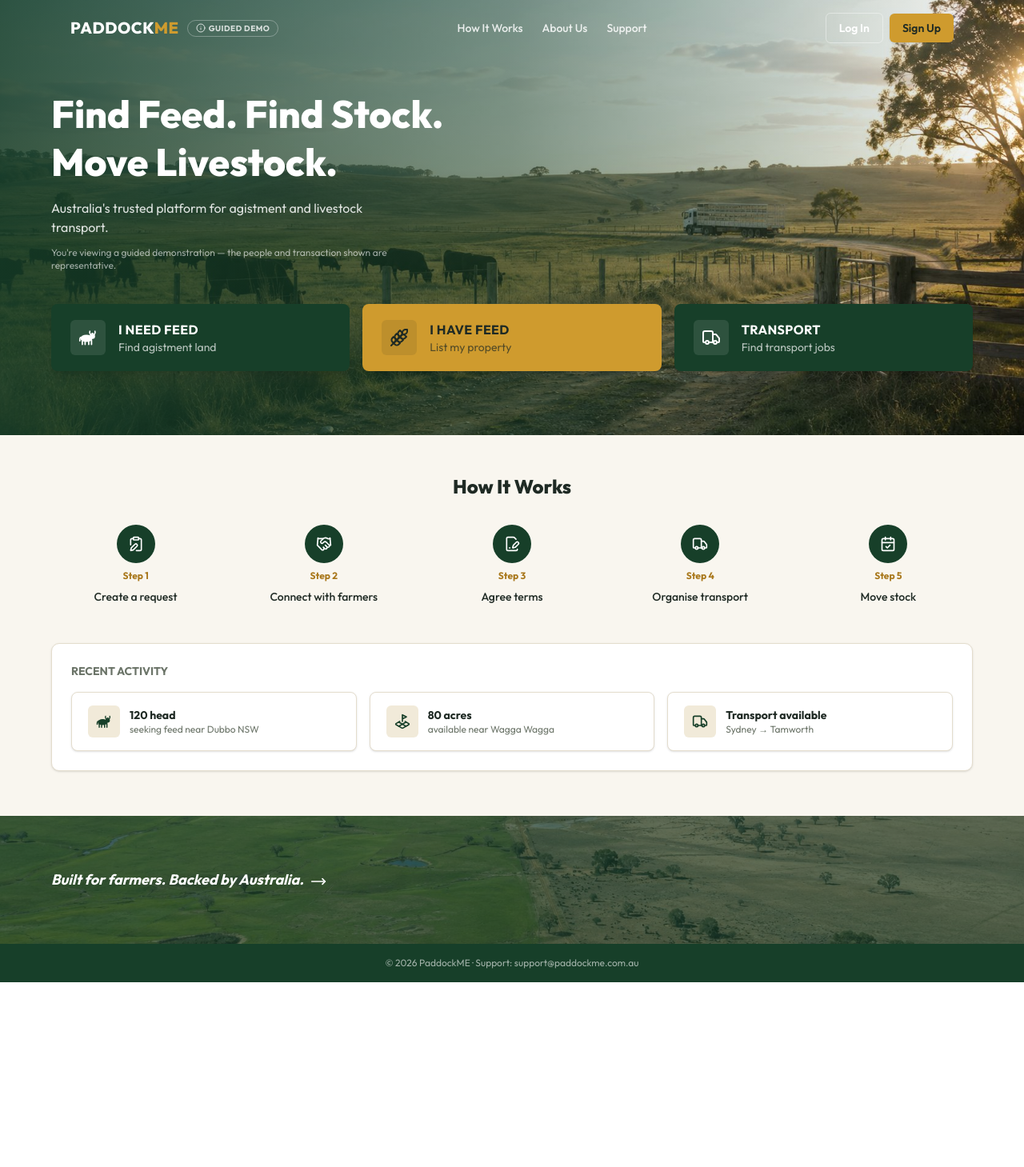
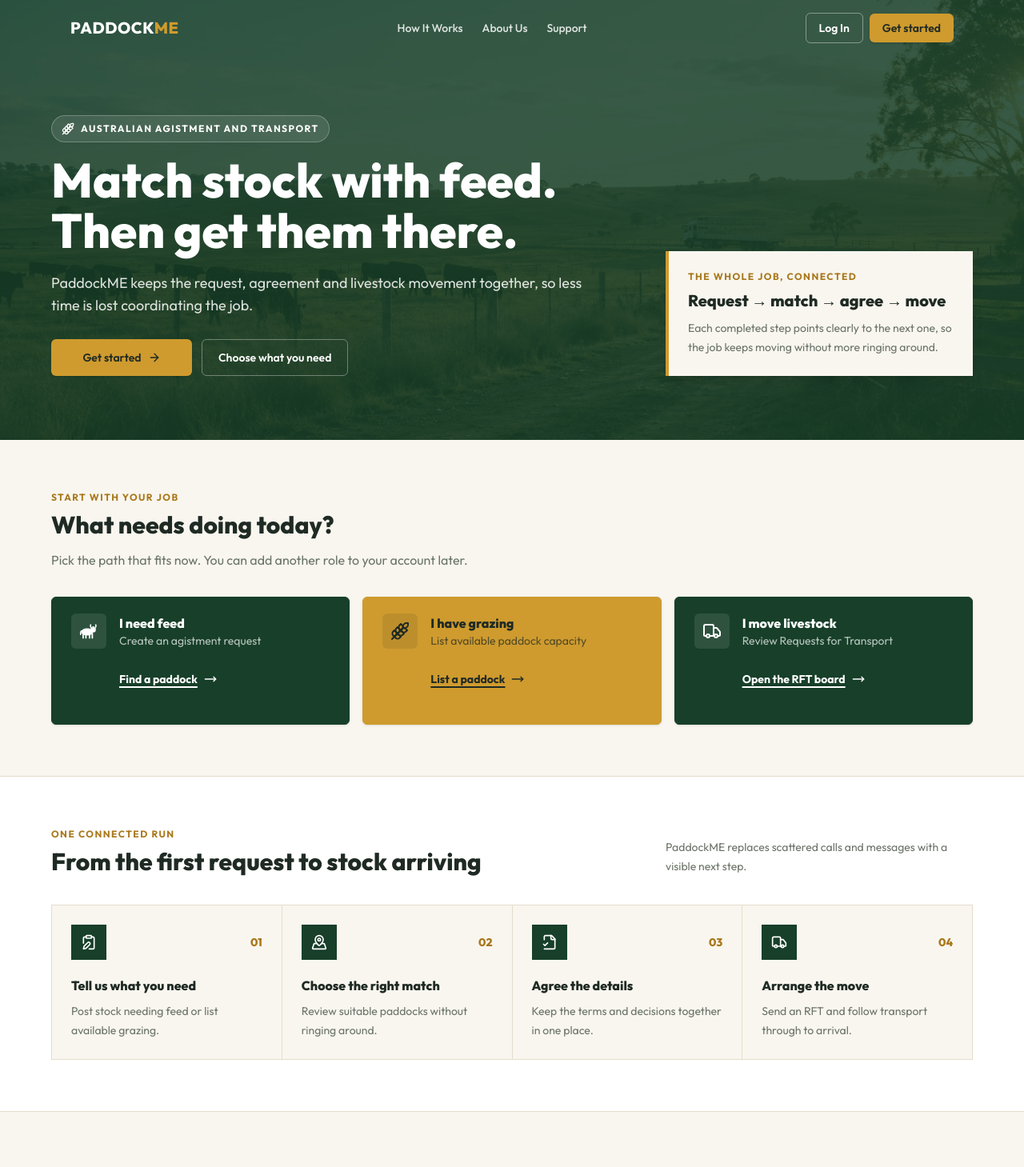
Before and after one commit to jwcoleman87-collab/paddockme, a Next.js app: page / in a window 1280 px wide. Shown: the top 1459 px of the page at 80% size. Before the commit the page ends 1228 px from the top, so only its background shows below. Built offline with nearby package versions, Linux system fonts and the light colour scheme.

Commit message:
Modernise product entry experience

```diff
--- a/src/app/PaddockHomepage.tsx
+++ b/src/app/PaddockHomepage.tsx
@@ -1,146 +1,225 @@
 import {
+  ArrowRight,
+  CheckCircle2,
+  ClipboardPen,
+  FileCheck2,
+  LandPlot,
+  MapPinned,
+  ShieldCheck,
+  Truck,
   Wheat,
-  Truck,
-  ClipboardPen,
-  Handshake,
-  FileSignature,
-  CalendarCheck,
-  MoveRight,
-  LandPlot,
 } from "lucide-react";
 import { CattleIcon } from "@/components/paddockme/AnimalIcons";
 import { PrimaryNav } from "@/components/paddockme/PmNav";
-import { RoleChoiceCard, RecentActivityCard } from "@/components/paddockme/PmCards";
+import { RoleChoiceCard } from "@/components/paddockme/PmCards";
+import { PmButton } from "@/components/paddockme/PmButton";
 import { paddockmeImages } from "@/lib/paddockmeImages";
-import { demoRecentActivity } from "@/lib/paddockmeDemoData";
 
-const howItWorks = [
-  { n: 1, label: "Create a request", icon: ClipboardPen },
-  { n: 2, label: "Connect with farmers", icon: Handshake },
-  { n: 3, label: "Agree terms", icon: FileSignature },
-  { n: 4, label: "Organise transport", icon: Truck },
-  { n: 5, label: "Move stock", icon: CalendarCheck },
+const journey = [
+  {
+    label: "Tell us what you need",
+    detail: "Post stock needing feed or list available grazing.",
+    icon: ClipboardPen,
+  },
+  {
+    label: "Choose the right match",
+    detail: "Review suitable paddocks without ringing around.",
+    icon: MapPinned,
+  },
+  {
+    label: "Agree the details",
+    detail: "Keep the terms and decisions together in one place.",
+    icon: FileCheck2,
+  },
+  {
+    label: "Arrange the move",
+    detail: "Send an RFT and follow transport through to arrival.",
+    icon: Truck,
+  },
 ];
 
-const activityIcons: Record<string, React.ReactNode> = {
-  cattle: <CattleIcon className="h-5 w-5" />,
-  land: <LandPlot className="h-5 w-5" aria-hidden />,
-  truck: <Truck className="h-5 w-5" aria-hidden />,
-};
+const assurances = [
+  {
+    title: "Built around the job",
+    detail: "One clear next action, from finding feed through to the move.",
+    icon: CheckCircle2,
+  },
+  {
+    title: "Your details stay controlled",
+    detail: "Private agreement information is kept between the right parties.",
+    icon: ShieldCheck,
+  },
+  {
+    title: "Made for rural conditions",
+    detail: "Large controls, plain language and honest connection states.",
+    icon: LandPlot,
+  },
+];
 
-/** Screen 1 — Homepage. Three obvious paths: Need Feed / Have Feed / Transport. */
+/** Public entry point: understand the product, choose a job, take one action. */
 export function PaddockHomepage() {
   return (
-    <div className="min-h-screen bg-pm-cream-50">
-      <div className="relative">
+    <div className="min-h-screen bg-pm-cream-50 text-pm-charcoal">
+      <div className="relative overflow-hidden bg-pm-green-900">
         <PrimaryNav />
-        {/* Hero */}
-        <section
-          className="relative flex min-h-[520px] flex-col justify-center bg-pm-green-900 bg-cover bg-center px-4 pb-20 pt-28 sm:px-6"
+        <section className="relative px-4 pb-12 pt-28 sm:px-6 sm:pb-16 lg:pb-20 lg:pt-36">
+          <div
+            className="absolute inset-0 bg-cover bg-[center_42%] opacity-40"
             style={{ backgroundImage: `url(${paddockmeImages.homepageHero})` }}
-        >
-          <div
-            className="absolute inset-0 bg-gradient-to-r from-pm-green-900/85 via-pm-green-900/55 to-transparent"
             aria-hidden
           />
-          <div className="relative mx-auto w-full max-w-6xl">
-            <h1 className="max-w-xl text-4xl font-extrabold leading-tight text-white sm:text-5xl">
-              Find Feed. Find Stock. Move Livestock.
+          <div className="absolute inset-0 bg-pm-green-900/65" aria-hidden />
+
+          <div className="relative mx-auto grid w-full max-w-6xl gap-10 lg:grid-cols-[minmax(0,1fr)_24rem] lg:items-end">
+            <div>
+              <p className="mb-4 inline-flex items-center gap-2 rounded-full border border-white/25 bg-white/10 px-3 py-2 text-xs font-bold uppercase tracking-[0.12em] text-white">
+                <Wheat className="h-4 w-4" aria-hidden />
+                Australian agistment and transport
+              </p>
+              <h1 className="max-w-3xl text-4xl font-extrabold leading-[1.05] text-white sm:text-5xl lg:text-6xl">
+                Match stock with feed. Then get them there.
               </h1>
-            <p className="mt-4 max-w-md text-base text-white/85">
-              Australia&apos;s trusted platform for agistment and livestock
-              transport.
+              <p className="mt-5 max-w-2xl text-base leading-7 text-white/85 sm:text-lg">
+                PaddockME keeps the request, agreement and livestock movement
+                together, so less time is lost coordinating the job.
               </p>
-            <p className="mt-3 max-w-md text-xs text-white/60">
-              You&apos;re viewing a guided demonstration — the people and
-              transaction shown are representative.
+              <div className="mt-7 flex flex-col gap-3 sm:flex-row">
+                <PmButton href="/sign-up" variant="accent" className="sm:min-w-44">
+                  Get started
+                  <ArrowRight className="h-4 w-4" aria-hidden />
+                </PmButton>
+                <PmButton
+                  href="#choose-your-path"
+                  variant="ghost"
+                  className="border border-white/35 text-white hover:bg-white/10 sm:min-w-44"
+                >
+                  Choose what you need
+                </PmButton>
+              </div>
+            </div>
+
+            <aside className="border-l-4 border-pm-gold-500 bg-pm-cream-50 p-5 shadow-lg sm:p-6">
+              <p className="text-xs font-bold uppercase tracking-[0.12em] text-pm-gold-600">
+                The whole job, connected
               </p>
-            <div className="mt-10 flex flex-col gap-4 lg:flex-row">
+              <p className="mt-2 text-xl font-extrabold text-pm-charcoal">
+                Request → match → agree → move
+              </p>
+              <p className="mt-2 text-sm leading-6 text-pm-muted">
+                Each completed step points clearly to the next one, so the job keeps moving without more ringing around.
+              </p>
+            </aside>
+          </div>
+        </section>
+      </div>
+
+      <main>
+        <section id="choose-your-path" className="scroll-mt-6 px-4 py-12 sm:px-6 lg:py-16">
+          <div className="mx-auto max-w-6xl">
+            <div className="max-w-2xl">
+              <p className="text-xs font-bold uppercase tracking-[0.12em] text-pm-gold-600">
+                Start with your job
+              </p>
+              <h2 className="mt-2 text-2xl font-extrabold sm:text-3xl">
+                What needs doing today?
+              </h2>
+              <p className="mt-3 leading-7 text-pm-muted">
+                Pick the path that fits now. You can add another role to your account later.
+              </p>
+            </div>
+
+            <div className="mt-8 grid gap-4 lg:grid-cols-3">
               <RoleChoiceCard
-                href="/requests/new"
+                href="/request/new"
                 icon={<CattleIcon className="h-6 w-6" />}
-                title="I Need Feed"
-                subtitle="Find agistment land"
+                title="I need feed"
+                subtitle="Create an agistment request"
+                actionLabel="Find a paddock"
               />
               <RoleChoiceCard
-                href="/landowner/requests/1023"
+                href="/listings/new"
                 icon={<Wheat className="h-6 w-6" aria-hidden />}
-                title="I Have Feed"
-                subtitle="List my property"
+                title="I have grazing"
+                subtitle="List available paddock capacity"
+                actionLabel="List a paddock"
                 accent
               />
               <RoleChoiceCard
-                href="/transport/demo"
+                href="/transport/jobs"
                 icon={<Truck className="h-6 w-6" aria-hidden />}
-                title="Transport"
-                subtitle="Find transport jobs"
+                title="I move livestock"
+                subtitle="Review Requests for Transport"
+                actionLabel="Open the RFT board"
               />
             </div>
           </div>
         </section>
+
+        <section id="how-it-works" className="border-y border-pm-border bg-white px-4 py-12 sm:px-6 lg:py-16">
+          <div className="mx-auto max-w-6xl">
+            <div className="flex flex-col justify-between gap-4 sm:flex-row sm:items-end">
+              <div className="max-w-2xl">
+                <p className="text-xs font-bold uppercase tracking-[0.12em] text-pm-gold-600">
+                  One connected run
+                </p>
+                <h2 className="mt-2 text-2xl font-extrabold sm:text-3xl">
+                  From the first request to stock arriving
+                </h2>
+              </div>
+              <p className="max-w-sm text-sm leading-6 text-pm-muted">
+                PaddockME replaces scattered calls and messages with a visible next step.
+              </p>
             </div>
 
-      {/* How it works */}
-      <section id="how-it-works" className="px-4 py-12 sm:px-6">
-        <div className="mx-auto max-w-6xl">
-          <h2 className="text-center text-2xl font-extrabold text-pm-charcoal">
-            How It Works
-          </h2>
-          <ol className="mt-8 grid grid-cols-2 gap-6 sm:grid-cols-3 lg:grid-cols-5">
-            {howItWorks.map(({ n, label, icon: Icon }) => (
-              <li key={n} className="flex flex-col items-center gap-2 text-center">
-                <span className="flex h-12 w-12 items-center justify-center rounded-full bg-pm-green-900 text-white">
+            <ol className="mt-9 grid gap-px overflow-hidden border border-pm-border bg-pm-border sm:grid-cols-2 lg:grid-cols-4">
+              {journey.map(({ label, detail, icon: Icon }, index) => (
+                <li key={label} className="bg-pm-cream-50 p-5 sm:p-6">
+                  <div className="flex items-center justify-between">
+                    <span className="flex h-11 w-11 items-center justify-center bg-pm-green-900 text-white">
                       <Icon className="h-5 w-5" aria-hidden />
                     </span>
-                <span className="text-xs font-bold text-pm-gold-600">
-                  Step {n}
+                    <span className="text-sm font-extrabold text-pm-gold-600">
+                      0{index + 1}
                     </span>
-                <span className="text-sm font-medium text-pm-charcoal">
-                  {label}
-                </span>
+                  </div>
+                  <h3 className="mt-5 font-extrabold">{label}</h3>
+                  <p className="mt-2 text-sm leading-6 text-pm-muted">{detail}</p>
                 </li>
               ))}
             </ol>
           </div>
         </section>
 
-      {/* Recent activity */}
-      <section className="px-4 pb-14 sm:px-6">
-        <div className="mx-auto max-w-6xl rounded-2xl border border-pm-border bg-white p-6 shadow-sm">
-          <h2 className="text-sm font-bold uppercase tracking-wider text-pm-muted">
-            Recent Activity
+        <section id="about" className="px-4 py-12 sm:px-6 lg:py-16">
+          <div className="mx-auto max-w-6xl">
+            <h2 className="max-w-2xl text-2xl font-extrabold sm:text-3xl">
+              Calm on screen. Clear in the paddock.
             </h2>
-          <div className="mt-4 grid gap-4 sm:grid-cols-3">
-            {demoRecentActivity.map((a) => (
-              <RecentActivityCard
-                key={a.headline}
-                icon={activityIcons[a.icon]}
-                headline={a.headline}
-                detail={a.detail}
-              />
+            <div className="mt-8 grid gap-4 md:grid-cols-3">
+              {assurances.map(({ title, detail, icon: Icon }) => (
+                <article key={title} className="border border-pm-border bg-white p-5 shadow-sm">
+                  <Icon className="h-6 w-6 text-pm-green-900" aria-hidden />
+                  <h3 className="mt-4 font-extrabold">{title}</h3>
+                  <p className="mt-2 text-sm leading-6 text-pm-muted">{detail}</p>
+                </article>
               ))}
             </div>
           </div>
         </section>
+      </main>
 
-      {/* Footer banner */}
-      <footer className="relative" id="about">
-        <div
-          className="relative flex min-h-[160px] items-center bg-cover bg-center px-4 sm:px-6"
-          style={{ backgroundImage: `url(${paddockmeImages.footerFarmBanner})` }}
-        >
-          <div className="absolute inset-0 bg-pm-green-900/60" aria-hidden />
-          <p className="relative mx-auto w-full max-w-6xl text-lg font-bold italic text-white">
-            Built for farmers. Backed by Australia.
-            <MoveRight className="ml-2 inline h-5 w-5" aria-hidden />
-          </p>
+      <footer id="support" className="border-t border-white/10 bg-pm-green-900 px-4 py-8 text-white sm:px-6">
+        <div className="mx-auto flex max-w-6xl flex-col gap-5 sm:flex-row sm:items-center sm:justify-between">
+          <div>
+            <p className="text-lg font-extrabold">PaddockME</p>
+            <p className="mt-1 text-sm text-white/65">Built for Australian farmers and carriers.</p>
           </div>
-        <div
-          className="bg-pm-green-900 px-4 py-4 text-center text-xs text-white/60 sm:px-6"
-          id="support"
-        >
-          © {new Date().getFullYear()} PaddockME · Support:
+          <div className="text-sm text-white/70 sm:text-right">
+            <a className="min-h-11 py-3 underline underline-offset-4" href="mailto:support@paddockme.com.au">
               support@paddockme.com.au
+            </a>
+            <p>© {new Date().getFullYear()} PaddockME</p>
+          </div>
         </div>
       </footer>
     </div>
--- a/src/app/globals.css
+++ b/src/app/globals.css
@@ -78,6 +78,24 @@
     linear-gradient(180deg, rgba(255, 254, 250, 0.94), rgba(246, 247, 242, 0.96)),
     repeating-linear-gradient(90deg, rgba(23, 63, 41, 0.035) 0, rgba(23, 63, 41, 0.035) 1px, transparent 1px, transparent 96px);
   color: #1f2a24;
+}
+
+html {
+  scroll-behavior: smooth;
+}
+
+@media (prefers-reduced-motion: reduce) {
+  html {
+    scroll-behavior: auto;
+  }
+
+  *,
+  *::before,
+  *::after {
+    animation-duration: 0.01ms !important;
+    animation-iteration-count: 1 !important;
+    transition-duration: 0.01ms !important;
+  }
 }
 
 .font-display {
--- a/src/components/paddockme/PmCards.tsx
+++ b/src/components/paddockme/PmCards.tsx
@@ -77,10 +77,10 @@
     <Link
       href={href}
       className={cn(
-        "group flex flex-1 items-center gap-4 rounded-xl px-6 py-5 shadow-lg transition-transform hover:-translate-y-0.5",
+        "group flex min-h-40 flex-1 items-start gap-4 rounded-lg border px-5 py-5 shadow-sm transition-colors focus-visible:outline-none focus-visible:ring-2 focus-visible:ring-pm-gold-500 sm:px-6",
         accent
-          ? "bg-pm-gold-500 text-pm-charcoal"
-          : "bg-pm-green-900 text-white",
+          ? "border-pm-gold-500 bg-pm-gold-500 text-pm-charcoal hover:bg-pm-gold-600"
+          : "border-pm-green-900 bg-pm-green-900 text-white hover:bg-pm-green-800",
       )}
     >
       <span
@@ -93,7 +93,7 @@
         {icon}
       </span>
       <span className="min-w-0 flex-1">
-        <span className="block text-base font-bold uppercase tracking-wide">
+        <span className="block text-base font-extrabold">
           {title}
         </span>
         <span
@@ -105,7 +105,7 @@
           {subtitle}
         </span>
         {actionLabel && (
-          <span className="mt-3 inline-flex min-h-11 items-center gap-2 text-sm font-bold underline decoration-2 underline-offset-4">
+          <span className="mt-4 inline-flex min-h-11 items-center gap-2 text-sm font-bold underline decoration-2 underline-offset-4">
             {actionLabel}
             <MoveRight className="h-4 w-4" aria-hidden />
           </span>
--- a/src/components/paddockme/PmNav.tsx
+++ b/src/components/paddockme/PmNav.tsx
@@ -10,7 +10,6 @@
   User,
 } from "lucide-react";
 import { cn } from "@/lib/utils";
-import { GuidedDemoBadge } from "./GuidedDemo";
 import { PaddockMeLogo } from "./PaddockMeLogo";
 import { PmButton } from "./PmButton";
 
@@ -26,10 +25,7 @@
   return (
     <header className="absolute inset-x-0 top-0 z-20">
       <div className="mx-auto flex max-w-6xl items-center justify-between px-4 py-4 sm:px-6">
-        <span className="flex items-center gap-2.5">
-          <PaddockMeLogo variant="light" />
-          <GuidedDemoBadge light />
-        </span>
+        <PaddockMeLogo variant="light" />
         <nav
           aria-label="Main"
           className="hidden items-center gap-6 text-sm font-medium text-white/85 md:flex"
@@ -43,13 +39,13 @@
         <div className="flex items-center gap-2">
           <PmButton
             variant="ghost"
-            href="/login"
+            href="/sign-in"
             className="border border-white/40 px-4 py-2 text-white hover:bg-white/10 min-h-0"
           >
             Log In
           </PmButton>
-          <PmButton variant="accent" href="/register" className="px-4 py-2 min-h-0">
-            Sign Up
+          <PmButton variant="accent" href="/sign-up" className="px-4 py-2 min-h-0">
+            Get started
           </PmButton>
         </div>
       </div>
@@ -81,7 +77,6 @@
       <div className="mx-auto flex max-w-6xl items-center justify-between gap-2 px-4 py-2 sm:px-6">
         <span className="hidden items-center gap-2.5 sm:flex">
           <PaddockMeLogo variant="light" className="text-lg" />
-          <GuidedDemoBadge light />
         </span>
         <div className="flex flex-1 items-center justify-around sm:justify-end sm:gap-8">
           {appLinks.map(({ label, href, icon: Icon }) => {
```
Also changed, not shown: src/components/PageHeader.tsx (+6 -1 lines). Lines whose indentation alone changed are shown as unchanged.
